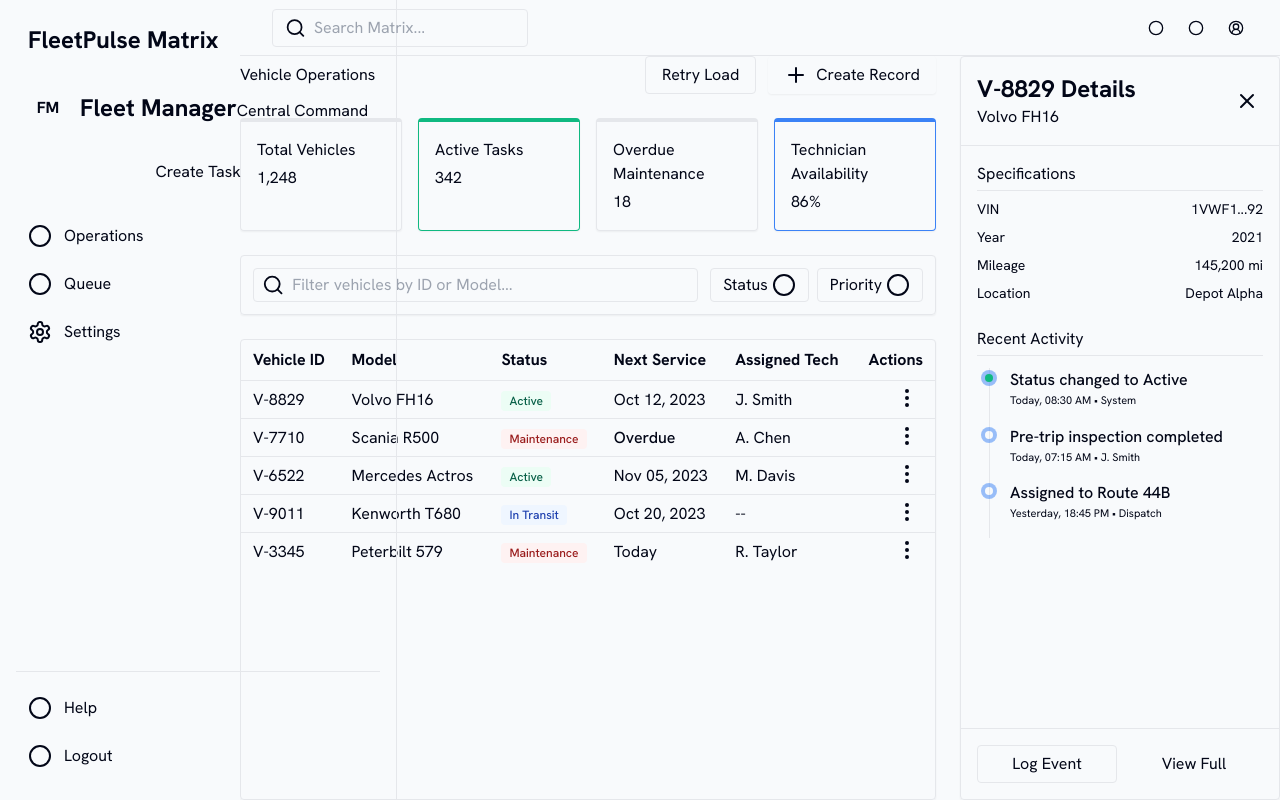
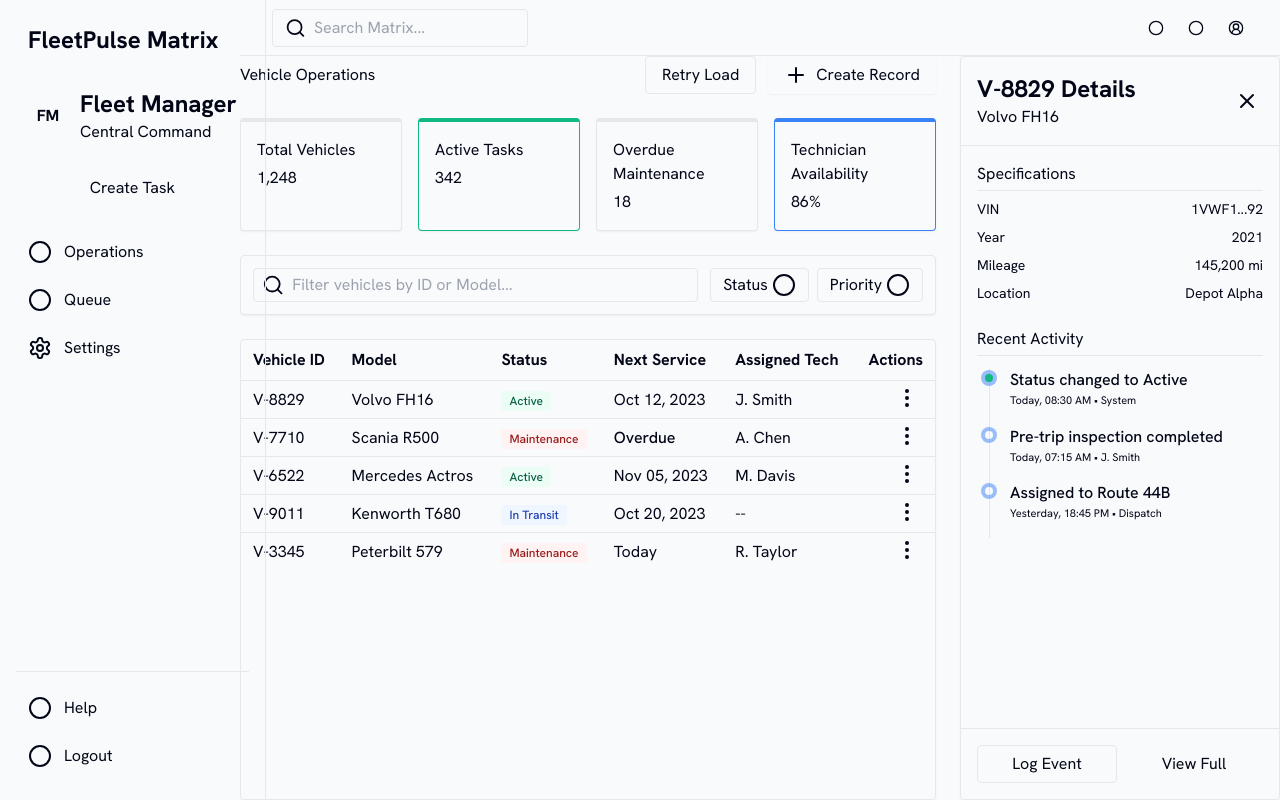
Before and after one commit to hikmetgulsesli/fleetpulse-matrix-v2r8-9b474286, a React (Vite) app: page / in a window 1280 px wide. Built offline with nearby package versions, Linux system fonts and the light colour scheme.

Commit message:
fix: address US-002 PR review semantics

```diff
--- a/src/App.tsx
+++ b/src/App.tsx
@@ -89,6 +89,11 @@ export default function App() {
       'button-11-11': () => dispatch({ type: 'error:set', error: null }),
       'log-event-12': () => dispatch({ type: 'panel:set', panel: 'details' }),
       'view-full-13': () => navigate('editor'),
+      'operations-1': () => navigate('operations'),
+      'queue-2': () => navigate('queue'),
+      'settings-3': () => navigate('settings'),
+      'help-4': () => dispatch({ type: 'panel:set', panel: 'details' }),
+      'logout-5': () => navigate('operations'),
     }),
     [createRecord, navigate, retryLoad, state.records],
   );
--- a/src/screens/VehicleEditorFleetpulseMatrixV2r8.tsx
+++ b/src/screens/VehicleEditorFleetpulseMatrixV2r8.tsx
@@ -30,16 +30,16 @@ export function VehicleEditorFleetpulseMatrixV2r8({ actions }: VehicleEditorFlee
       </header>
       {/* SideNavBar (Desktop Only) */}
       <nav className="hidden md:flex flex-col h-full py-6 px-4 gap-stack-tight bg-surface-container-low border-r border-outline-variant fixed left-0 top-0 h-full w-sidebar-width z-50">
-      <button className="mb-8 text-left" type="button" disabled>
-      <span className="block font-headline-md text-headline-md font-bold text-primary mb-6">FleetPulse Matrix</span>
-      <span className="flex items-center gap-3">
+      <div className="mb-8 text-left">
+      <h1 className="block font-headline-md text-headline-md font-bold text-primary mb-6">FleetPulse Matrix</h1>
+      <div className="flex items-center gap-3">
       <img alt="Fleet Manager Avatar" className="w-10 h-10 rounded-full" src="https://lh3.googleusercontent.com/aida-public/AB6AXuCKpQz-pGkWhDAmuGc_WjMxtfKd7A7ok0Ntc7mj7npAvfMWtyoY47ztRzj9NhfS6NE1PBmysbqj77eiddD_YPB17maru0EWNR8QoS56YHQ4diILvsZi6FmMU-nfwYKl6iDm68DflQXq9ir5g5HrjrkB6rgkkQL7xOGmXJJ8lkvkZZ5Pu7lKl9pIbIEsaXasT2V_MrLNscsYJ_rwcBS97t8qPuSKcgRU0lt0B2wW_-N4gPl1hlb4adlAw78krB7KRK6Kz_jzo26rbUk" />
-      <span>
-      <span className="block font-headline-md text-headline-md text-on-surface">Fleet Manager</span>
-      <span className="block font-body-sm text-body-sm text-on-surface-variant">Central Command</span>
-      </span>
-      </span>
-      </button>
+      <div>
+      <div className="block font-headline-md text-headline-md text-on-surface">Fleet Manager</div>
+      <div className="block font-body-sm text-body-sm text-on-surface-variant">Central Command</div>
+      </div>
+      </div>
+      </div>
       <button className="w-full bg-primary text-on-primary py-2 px-4 rounded font-label-caps text-label-caps mb-6 hover:bg-surface-tint transition-colors" type="button" data-action-id="create-task-1" onClick={actions?.["create-task-1"]}>Create Task</button>
       <div className="flex flex-col gap-2 flex-grow">
       {/* Active Tab */}
--- a/src/screens/VehicleOperationsFleetpulseMatrixV2r8.tsx
+++ b/src/screens/VehicleOperationsFleetpulseMatrixV2r8.tsx
@@ -10,7 +10,7 @@
 import { Circle, CircleUserRound, EllipsisVertical, Menu, Plus, Search, Settings, X } from "lucide-react";
 
 
-export type VehicleOperationsFleetpulseMatrixV2r8ActionId = "create-task-1" | "retry-load-2" | "create-record-3" | "status-4" | "priority-5" | "button-6-6" | "button-7-7" | "button-8-8" | "button-9-9" | "button-10-10" | "button-11-11" | "log-event-12" | "view-full-13";
+export type VehicleOperationsFleetpulseMatrixV2r8ActionId = "create-task-1" | "retry-load-2" | "create-record-3" | "status-4" | "priority-5" | "button-6-6" | "button-7-7" | "button-8-8" | "button-9-9" | "button-10-10" | "button-11-11" | "log-event-12" | "view-full-13" | "operations-1" | "queue-2" | "settings-3" | "help-4" | "logout-5";
 
 export interface VehicleOperationsFleetpulseMatrixV2r8Props {
   actions?: Partial<Record<VehicleOperationsFleetpulseMatrixV2r8ActionId, () => void>>;
@@ -22,15 +22,15 @@ export function VehicleOperationsFleetpulseMatrixV2r8({ actions }: VehicleOperat
       {/* SideNavBar */}
       <nav className="hidden xl:flex flex-col h-full py-6 px-4 gap-stack-tight bg-surface-container-low dark:bg-surface-container-lowest fixed left-0 top-0 w-sidebar-width border-r border-outline-variant dark:border-outline z-40">
       <div className="mb-8 px-3">
-      <button className="font-headline-md text-headline-md font-bold text-primary dark:text-primary-fixed-dim text-left" type="button" disabled>FleetPulse Matrix</button>
+      <h1 className="font-headline-md text-headline-md font-bold text-primary dark:text-primary-fixed-dim text-left">FleetPulse Matrix</h1>
       </div>
       <div className="flex items-center gap-3 px-3 mb-6">
-      <button className="w-10 h-10 rounded-full bg-primary-container text-on-primary-container flex items-center justify-center font-bold" type="button" disabled>
+      <div className="w-10 h-10 rounded-full bg-primary-container text-on-primary-container flex items-center justify-center font-bold">
                       FM
-                  </button>
+                  </div>
       <div>
-      <button className="font-headline-md text-headline-md font-bold text-primary dark:text-primary-fixed-dim text-sm text-left" type="button" disabled>Fleet Manager</button>
-      <button className="font-body-sm text-body-sm text-on-surface-variant text-left" type="button" disabled>Central Command</button>
+      <div className="font-headline-md text-headline-md font-bold text-primary dark:text-primary-fixed-dim text-sm text-left">Fleet Manager</div>
+      <div className="font-body-sm text-body-sm text-on-surface-variant text-left">Central Command</div>
       </div>
       </div>
       <button className="w-full bg-primary text-on-primary py-2 px-4 rounded font-body-md text-body-md mb-6 hover:opacity-90 transition-opacity" type="button" data-action-id="create-task-1" onClick={actions?.["create-task-1"]}>
@@ -38,29 +38,29 @@ export function VehicleOperationsFleetpulseMatrixV2r8({ actions }: VehicleOperat
               </button>
       <div className="flex-1 flex flex-col gap-2">
       {/* Active Tab: Operations */}
-      <button className="flex items-center gap-3 bg-secondary-container dark:bg-primary-container text-on-secondary-container dark:text-on-primary-container rounded-lg px-3 py-2 cursor-pointer active:scale-95 duration-150" type="button" disabled>
+      <a className="flex items-center gap-3 bg-secondary-container dark:bg-primary-container text-on-secondary-container dark:text-on-primary-container rounded-lg px-3 py-2 cursor-pointer active:scale-95 duration-150" href="#" data-action-id="operations-1" onClick={actions?.["operations-1"]}>
       <Circle  style={{fontVariationSettings: "'FILL' 1"}} aria-hidden={true} focusable="false" />
       <span className="font-label-caps text-label-caps">Operations</span>
-      </button>
+      </a>
       {/* Inactive Tabs */}
-      <button className="flex items-center gap-3 text-on-surface-variant dark:text-on-surface-variant px-3 py-2 hover:bg-surface-container-highest dark:hover:bg-surface-container-high transition-colors cursor-pointer active:scale-95 duration-150 rounded-lg" type="button" disabled>
+      <a className="flex items-center gap-3 text-on-surface-variant dark:text-on-surface-variant px-3 py-2 hover:bg-surface-container-highest dark:hover:bg-surface-container-high transition-colors cursor-pointer active:scale-95 duration-150 rounded-lg" href="#" data-action-id="queue-2" onClick={actions?.["queue-2"]}>
       <Circle aria-hidden={true} focusable="false" />
       <span className="font-label-caps text-label-caps">Queue</span>
-      </button>
-      <button className="flex items-center gap-3 text-on-surface-variant dark:text-on-surface-variant px-3 py-2 hover:bg-surface-container-highest dark:hover:bg-surface-container-high transition-colors cursor-pointer active:scale-95 duration-150 rounded-lg" type="button" disabled>
+      </a>
+      <a className="flex items-center gap-3 text-on-surface-variant dark:text-on-surface-variant px-3 py-2 hover:bg-surface-container-highest dark:hover:bg-surface-container-high transition-colors cursor-pointer active:scale-95 duration-150 rounded-lg" href="#" data-action-id="settings-3" onClick={actions?.["settings-3"]}>
       <Settings aria-hidden={true} focusable="false" />
       <span className="font-label-caps text-label-caps">Settings</span>
-      </button>
+      </a>
       </div>
       <div className="mt-auto flex flex-col gap-2 border-t border-outline-variant pt-4">
-      <button className="flex items-center gap-3 text-on-surface-variant dark:text-on-surface-variant px-3 py-2 hover:bg-surface-container-highest dark:hover:bg-surface-container-high transition-colors cursor-pointer active:scale-95 duration-150 rounded-lg" type="button" disabled>
+      <a className="flex items-center gap-3 text-on-surface-variant dark:text-on-surface-variant px-3 py-2 hover:bg-surface-container-highest dark:hover:bg-surface-container-high transition-colors cursor-pointer active:scale-95 duration-150 rounded-lg" href="#" data-action-id="help-4" onClick={actions?.["help-4"]}>
       <Circle aria-hidden={true} focusable="false" />
       <span className="font-label-caps text-label-caps">Help</span>
-      </button>
-      <button className="flex items-center gap-3 text-on-surface-variant dark:text-on-surface-variant px-3 py-2 hover:bg-surface-container-highest dark:hover:bg-surface-container-high transition-colors cursor-pointer active:scale-95 duration-150 rounded-lg" type="button" disabled>
+      </a>
+      <a className="flex items-center gap-3 text-on-surface-variant dark:text-on-surface-variant px-3 py-2 hover:bg-surface-container-highest dark:hover:bg-surface-container-high transition-colors cursor-pointer active:scale-95 duration-150 rounded-lg" href="#" data-action-id="logout-5" onClick={actions?.["logout-5"]}>
       <Circle aria-hidden={true} focusable="false" />
       <span className="font-label-caps text-label-caps">Logout</span>
-      </button>
+      </a>
       </div>
       </nav>
       {/* Main Content Wrapper */}
```
